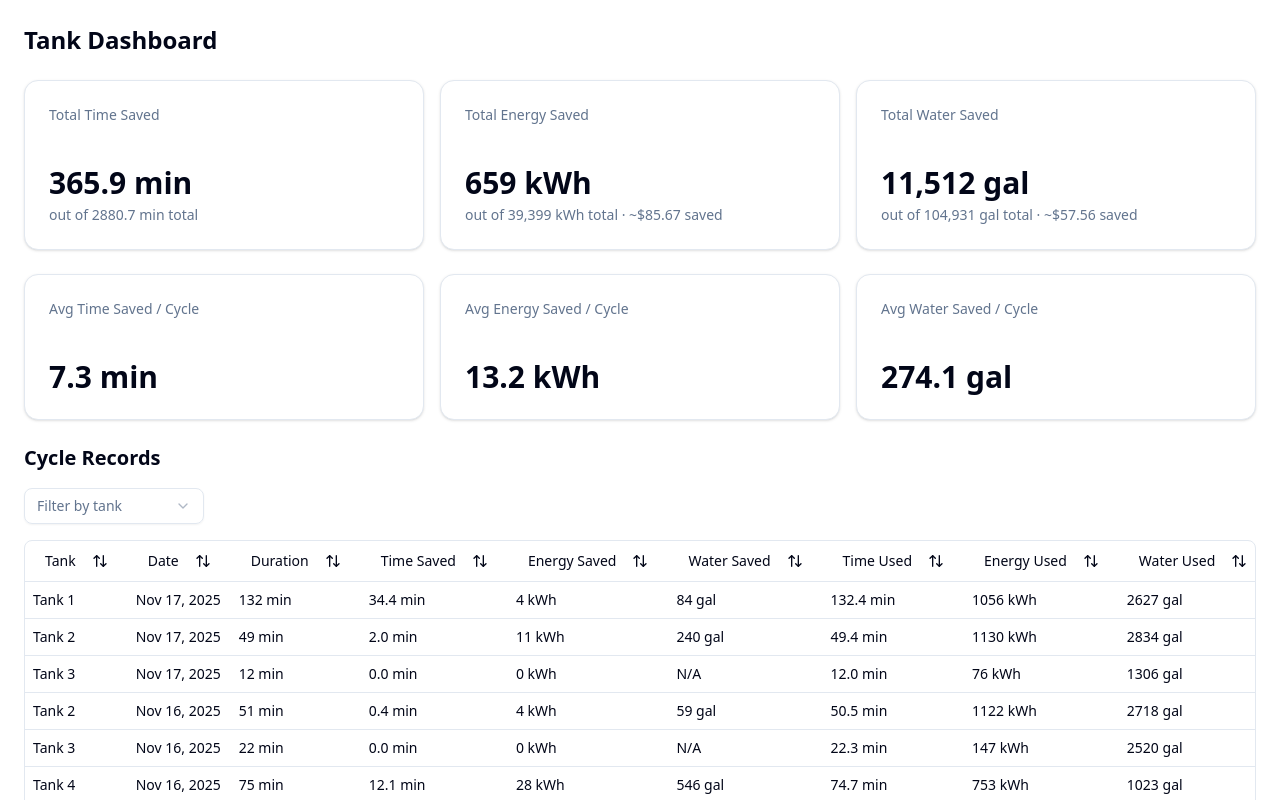
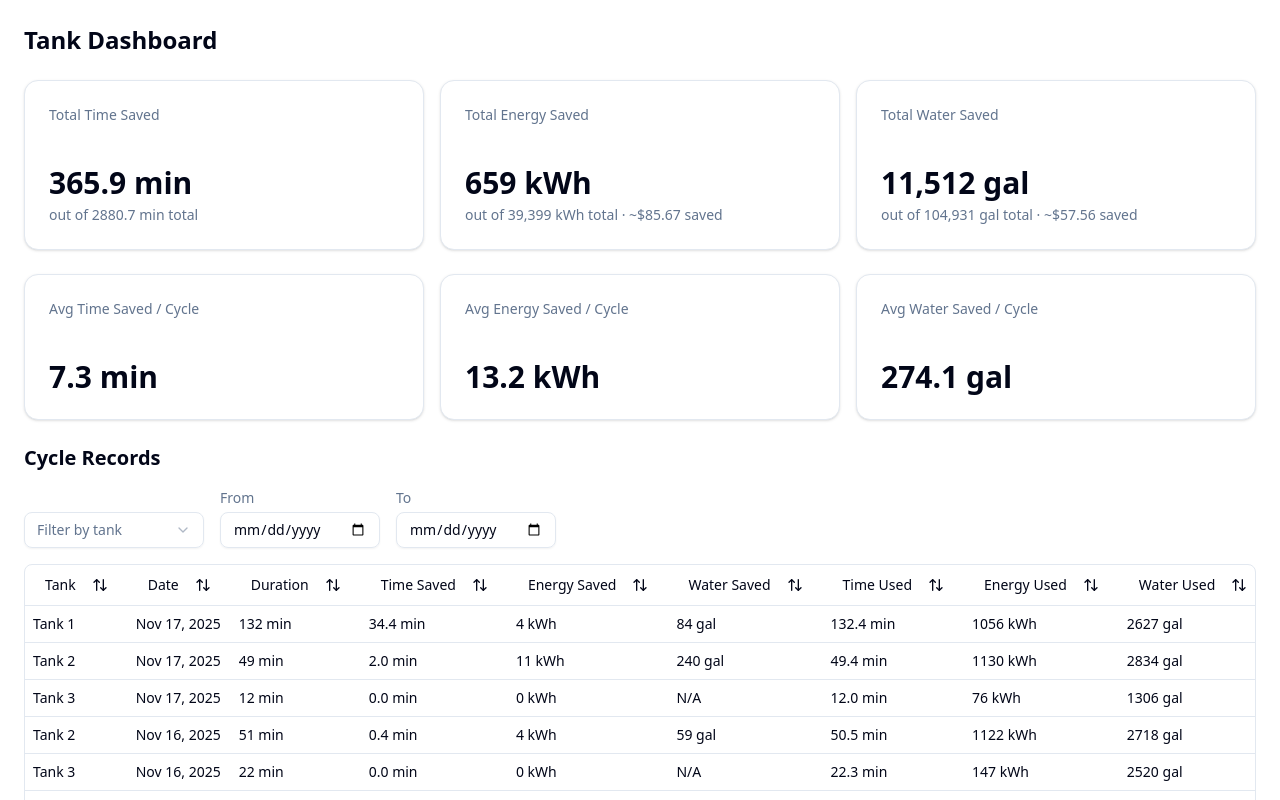
Before and after one commit to ashrafmui/kpi_dashboard, a Next.js app: page / in a window 1280 px wide. Shown: the top 800 px of the page. Built offline with nearby package versions, Linux system fonts and the light colour scheme.

Commit message:
added custom filtering by date

```diff
--- a/components/TankTable/Columns.tsx
+++ b/components/TankTable/Columns.tsx
@@ -26,6 +26,7 @@ export const columns: ColumnDef<TransformedTankRecord>[] = [
   {
     accessorKey: "date",
     header: sortableHeader("Date"),
+    filterFn: "dateRange" as any,
     cell: ({ row }) => {
       const d = row.original.startTime;
       return d.toLocaleDateString("en-US", {
--- a/components/TankTable/DataTable.tsx
+++ b/components/TankTable/DataTable.tsx
@@ -46,6 +46,8 @@ export function DataTable<TData, TValue>({
     { id: "date", desc: true },
   ]);
   const [columnFilters, setColumnFilters] = useState<ColumnFiltersState>([]);
+  const [dateFrom, setDateFrom] = useState("");
+  const [dateTo, setDateTo] = useState("");
 
   const table = useReactTable({
     data,
@@ -56,12 +58,29 @@ export function DataTable<TData, TValue>({
     onSortingChange: setSorting,
     onColumnFiltersChange: setColumnFilters,
     state: { sorting, columnFilters },
+    filterFns: {
+      dateRange: (row, columnId, filterValue) => {
+        const rowDate = (row.original as TransformedTankRecord).date;
+        const [from, to] = filterValue as [string, string];
+        if (from && rowDate < from) return false;
+        if (to && rowDate > to) return false;
+        return true;
+      },
+    },
   });
+
+  function updateDateFilter(from: string, to: string) {
+    setDateFrom(from);
+    setDateTo(to);
+    table.getColumn("date")?.setFilterValue(
+      from || to ? [from, to] : undefined
+    );
+  }
 
   return (
     <div className="space-y-4">
       {/* Filters */}
-      <div className="flex gap-4">
+      <div className="flex gap-4 items-end">
         <Select
           onValueChange={(value) =>
             table
@@ -81,6 +100,26 @@ export function DataTable<TData, TValue>({
             ))}
           </SelectContent>
         </Select>
+
+        <div className="flex flex-col gap-1">
+          <label className="text-sm text-muted-foreground">From</label>
+          <Input
+            type="date"
+            value={dateFrom}
+            onChange={(e) => updateDateFilter(e.target.value, dateTo)}
+            className="w-[160px]"
+          />
+        </div>
+
+        <div className="flex flex-col gap-1">
+          <label className="text-sm text-muted-foreground">To</label>
+          <Input
+            type="date"
+            value={dateTo}
+            onChange={(e) => updateDateFilter(dateFrom, e.target.value)}
+            className="w-[160px]"
+          />
+        </div>
       </div>
 
       {/* Table */}
```
